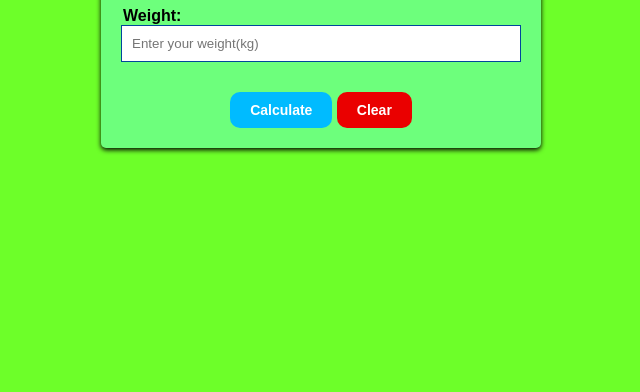
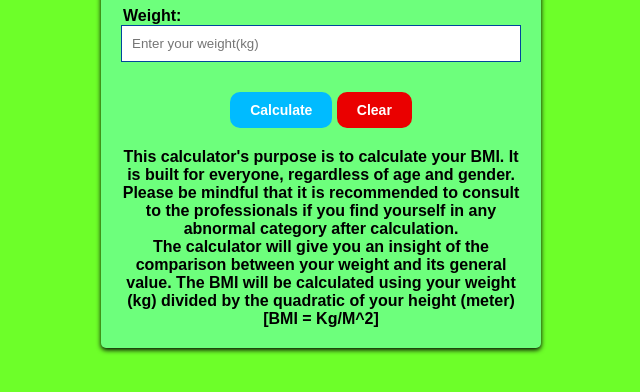
Before and after one commit to revou-fundamental-course/8-jul-24-RyTechWeaponsTech, a plain HTML site: page index.html in a window 1280 px wide. Shown: the part 208-600 px from the top of the page, without its empty margins (319-959 px from the left). Drawn offline with Linux system fonts and the light colour scheme.

Commit message:
Added some stuff

```diff
--- a/css/style.css
+++ b/css/style.css
@@ -14,6 +14,11 @@ body {
   border-radius: 5px;
   box-shadow: 0 2px 5px;
   text-align: center;
+}
+
+.bmi-explain {
+  font-weight: bold;
+  margin-top: 20px;
 }
 
 h1 {
--- a/index.html
+++ b/index.html
@@ -18,6 +18,17 @@
       </div>
       <button onclick="calculateBMI()" class="button1">Calculate</button>
       <button onclick="clearFields()" class="button2">Clear</button>
+      <div class="bmi-explain">
+        This calculator's purpose is to calculate your BMI. It is built for
+        everyone, regardless of age and gender. Please be mindful that it is
+        recommended to consult to the professionals if you find yourself in any
+        abnormal category after calculation.
+        <br />
+        The calculator will give you an insight of the comparison between your
+        weight and its general value. The BMI will be calculated using your
+        weight (kg) divided by the quadratic of your height (meter) [BMI =
+        Kg/M^2]
+      </div>
     </div>
     <div class="container2">
       <div id="muncul"></div>
--- a/javascript/script.js
+++ b/javascript/script.js
@@ -21,11 +21,12 @@ function calculateBMI() {
       "It is very recommended if you start eating more protein to bulk up your body and to gain weight";
   } else if (bmi < 25) {
     category = "Normal weight";
-    explanation = "Keep it up! Stay fit and don't eat too much or too less!";
+    explanation =
+      "Keep it up! Stay fit and don't eat too much or too less! Don't forget to workout daily ;]";
   } else if (bmi < 30) {
     category = "Overweight";
     explanation =
-      "Try to do exercise like morning jogs and maybe some indoor workouts";
+      "Try to do exercise like morning jogs and maybe some indoor workouts to decrease your weight and the size of your body";
   } else {
     category = "Obese";
     explanation = `<div class="late">it's too late...</div>`;
```
